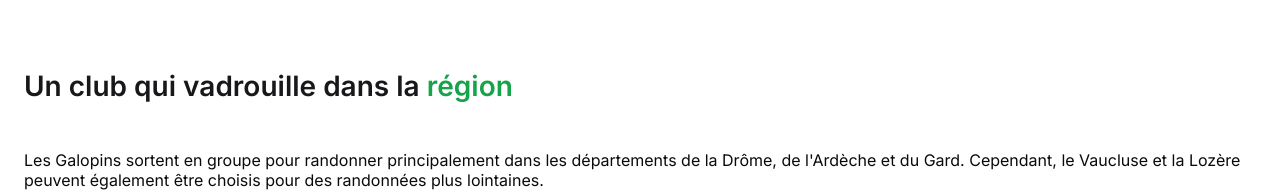
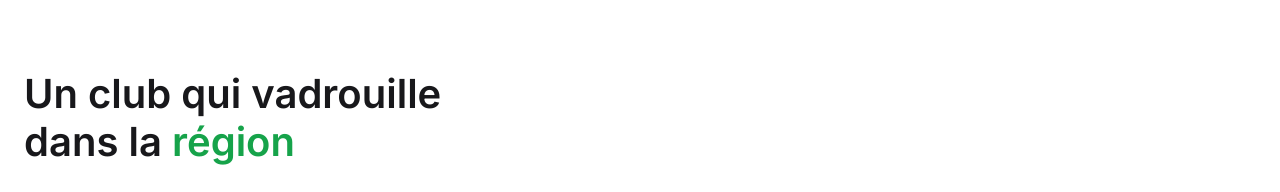
Before and after one commit to SebastienLaurentt/Galopins-Next-V2, a Next.js app: page / in a window 1280 px wide. Shown: the part 625-817 px from the top of the page. Built offline with nearby package versions, Linux system fonts and the light colour scheme.

Commit message:
responsive md for SectionHeader

```diff
--- a/app/globals.css
+++ b/app/globals.css
@@ -79,7 +79,7 @@
   }
 
   h2 {
-    @apply text-xl leading-8 font-semibold mb-4 text-primary;
+    @apply text-xl md:text-3xl leading-8 md:leading-[48px] font-semibold mb-4 text-primary md:max-w-[500px];
   }
 
   h3 {
--- a/components/Section/SectionHeader/SectionHeader.tsx
+++ b/components/Section/SectionHeader/SectionHeader.tsx
@@ -12,7 +12,7 @@ const SectionHeader: React.FC<SectionHeaderProps> = ({
   titleDescription,
 }) => {
   return (
-    <div className="mb-12">
+    <div className="mb-12 md:mb-16 md:max-w-[500px]">
       <h2>
         {title} <span className="text-accent">{titleHighlight}</span>
       </h2>
```
